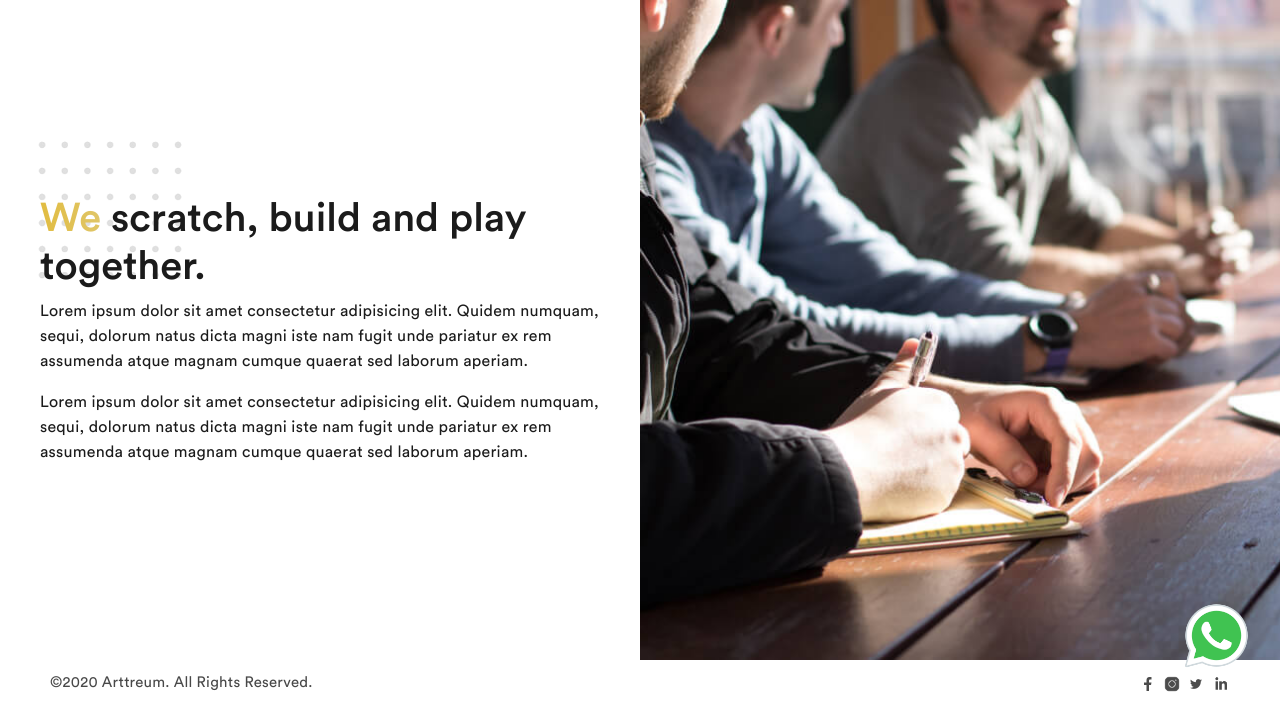
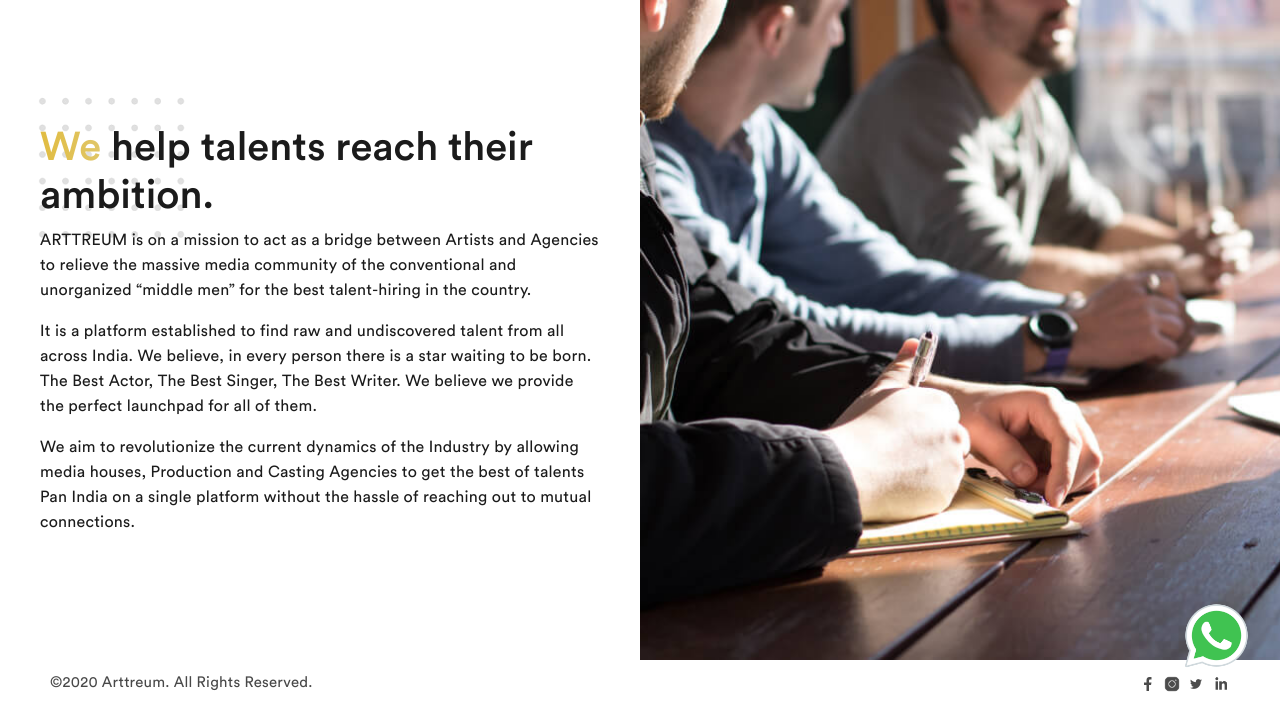
Before and after one commit to belalahmad20/arttreum-registration, a PHP site: page /about.html in a window 1280 px wide. Shown: the part 95-800 px from the top of the page. Run offline with PHP 8.4, Linux system fonts and the light colour scheme.

Commit message:
About content added

```diff
--- a/about.html
+++ b/about.html
@@ -52,20 +52,26 @@
       <div class="row align-items-center justify-content-between no-gutters">
         <div class="col-12 col-lg-6 aboutContent">
           <h1>
-            <span class="gradientText">We</span> scratch, build and play
-            together.
+            <span class="gradientText">We</span> help talents reach their
+            ambition.
           </h1>
           <p>
-            Lorem ipsum dolor sit amet consectetur adipisicing elit. Quidem
-            numquam, sequi, dolorum natus dicta magni iste nam fugit unde
-            pariatur ex rem assumenda atque magnam cumque quaerat sed laborum
-            aperiam.
+            ARTTREUM is on a mission to act as a bridge between Artists and
+            Agencies to relieve the massive media community of the conventional
+            and unorganized “middle men” for the best talent-hiring in the
+            country.
+          </p>
+          <p>
+            It is a platform established to find raw and undiscovered talent
+            from all across India. We believe, in every person there is a star
+            waiting to be born. The Best Actor, The Best Singer, The Best
+            Writer. We believe we provide the perfect launchpad for all of them.
           </p>
           <p class="mb-0">
-            Lorem ipsum dolor sit amet consectetur adipisicing elit. Quidem
-            numquam, sequi, dolorum natus dicta magni iste nam fugit unde
-            pariatur ex rem assumenda atque magnam cumque quaerat sed laborum
-            aperiam.
+            We aim to revolutionize the current dynamics of the Industry by
+            allowing media houses, Production and Casting Agencies to get the
+            best of talents Pan India on a single platform without the hassle of
+            reaching out to mutual connections.
           </p>
         </div>
         <div class="col-12 col-lg-6">
--- a/assets/css/main.scss
+++ b/assets/css/main.scss
@@ -581,9 +581,9 @@ p {
       content: "";
       position: absolute;
       background: url("../images/dots.png");
-      width: 60%;
-      height: 60%;
-      top: -25%;
+      width: 40%;
+      height: 40%;
+      top: -10%;
       background-size: contain;
       background-repeat: no-repeat;
       left: 4%;
```
Also changed, not shown: assets/css/main.min.css.
